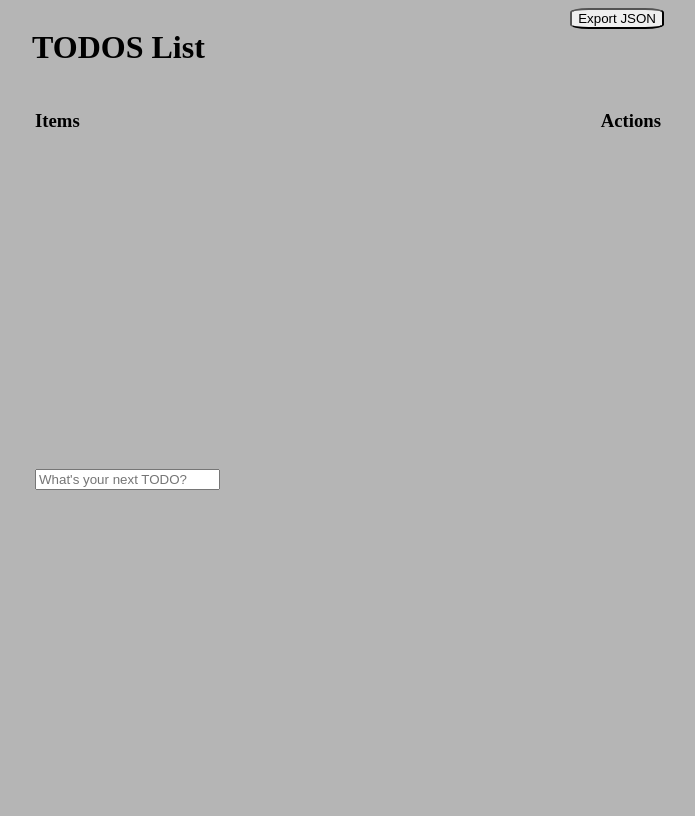
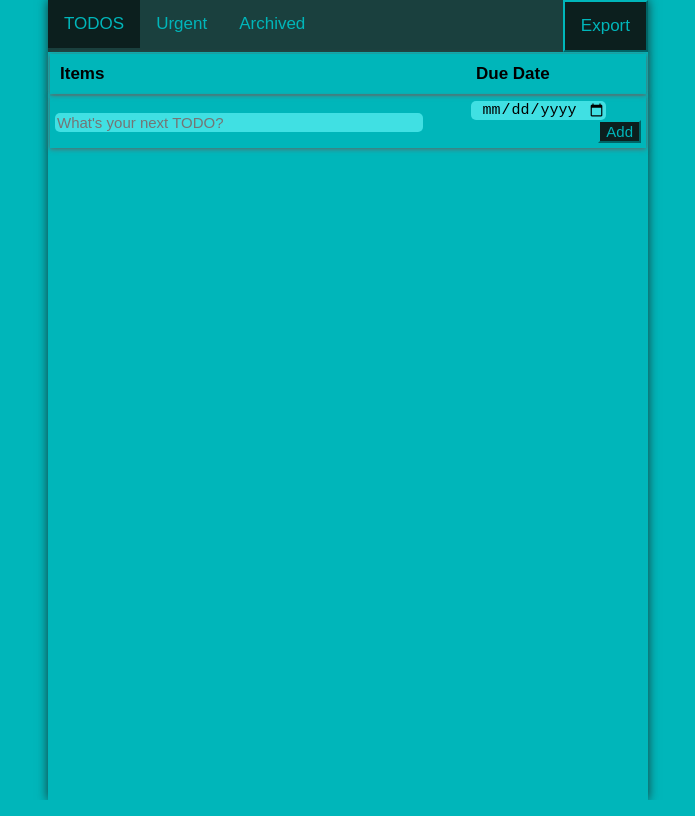
Before and after one commit to adrian-lui/todolist_assignment, a plain HTML site: page index.html in a window 1280 px wide. Shown: the whole page, without its empty margins (292-987 px from the left). Drawn offline with Linux system fonts and the light colour scheme.

Commit message:
styled the structure. Can add todo row to table

```diff
--- a/index.html
+++ b/index.html
@@ -1,37 +1,47 @@
 <!DOCTYPE html>
 <html lang="en">
   <head>
-    <meta charset="UTF-8">
-    <meta http-equiv="X-UA-Compatible" content="IE=edge">
-    <meta name="viewport" content="width=device-width, initial-scale=1.0">
-    <link href="styles/style.css" rel="stylesheet">
+    <meta charset="UTF-8" />
+    <meta http-equiv="X-UA-Compatible" content="IE=edge" />
+    <meta name="viewport" content="width=device-width, initial-scale=1.0" />
+    <link href="styles/style.css" rel="stylesheet" />
     <title>TODOS List</title>
   </head>
   <body>
     <div id="container">
-        <!-- <div id="headBar"> -->
-            <div id="title" class="left"><h1>TODOS List</h1></div>
-            <button id="exportBtn" class=right>Export JSON</button>
-        <!-- </div> -->
-        <table id="todosTable">
-            <thead id="todosHead">
+      <div class="topnav">
+        <a class="active" href="#">TODOS</a>
+        <a href="#argent">Urgent</a>
+        <a href="#archived">Archived</a>
+        <button id="exportButton">Export</a>
+      </div>
+      <table id="todos-table">
+        <colgroup>
+            <col span="1">
+            <col span="1" style="width: 180px;">
+        </colgroup>
+        <thead id="todos-head">
           <tr>
-                    <th class="left"><h3>Items</h3></th>
-                    <th class="right"><h3>Actions</h3></th>
+            <th>Items</th>
+            <th>Due Date</th>
+          </tr>
+          <tr>
+            <td>
+              <input id="nextTodo" type="text" placeholder="What's your next TODO?" />
+            </td>
+            <td>
+                <input type="date" id="todoDueDate">
+                <button id="addButton">Add</button>
+            </td>
           </tr>
         </thead>
-            <tbody id="todosBody">
-                <tr>
-                    <td>
-                        <input type="text" placeholder="What's your next TODO?">
-                    </td>
-                </tr>
+        <tbody id="todos-body">
         </tbody>
       </table>
     </div>
     <script type="module">
-        import { init } from "./scripts/main.js"
-        init()
+      import { init } from "./scripts/main.js";
+      init();
     </script>
   </body>
 </html>
--- a/scripts/main.js
+++ b/scripts/main.js
@@ -1,4 +1,40 @@
+const jsonCache = {
+  todos: [],
+  archived: [],
+};
+
 export function init() {
-    const tHead = document.getElementById("todosHead")
-    const tBody = document.getElementById("todosBody")
+  const tHead = document.getElementById("todos-head");
+  const nextTodo = document.getElementById("nextTodo");
+  const addButton = document.getElementById("addButton");
+  const todoDueDate = document.getElementById("todoDueDate");
+
+  addButton.addEventListener("click", function (e) {
+    e.preventDefault();
+    const todoValue = nextTodo.value;
+    const dateValue = todoDueDate.value;
+    const hashtags = nextTodo.value
+      .split(" ")
+      .filter((word) => word.at(0) == "#");
+    const todo = new Todo(todoValue, dateValue, hashtags);
+    jsonCache.todos.push(todo);
+    createRow(todoValue, dateValue, hashtags);
+  });
 }
+
+const Todo = function (todo, date, hashtags) {
+  this.todo = todo;
+  this.date = date;
+  this.hashtags = hashtags;
+};
+
+const createRow = function (todo, date, hashtags) {
+  const tBody = document.getElementById("todos-body");
+  const row = document.createElement("tr");
+  row.classList.add(jsonCache.todos.length % 2 === 0 ? "dark" : "light");
+  row.innerHTML = `
+    <td>${todo}</td>
+    <td>${date} ${hashtags}</td>
+    `;
+  tBody.prepend(row);
+};
--- a/styles/style.css
+++ b/styles/style.css
@@ -1,30 +1,135 @@
 body {
-    background-color: rgb(181, 181, 181);
+  background-color: #00b6ba;
+  font-family: Arial, Helvetica, sans-serif;
+  margin: 0;
+  overflow: hidden;
 }
 
 #container {
-    max-width: 50%;
-    height: 100vh;
-    margin-left: auto;
-    margin-right: auto;
+  max-width: 600px;
+  min-width: 300px;
+  height: 100vh;
+  margin-left: auto;
+  margin-right: auto;
+  box-shadow: 0px 0px 10px #163837;
 }
 
-#title {
+#todos-table {
+  width: 100%;
+  max-height: 80vh;
+  min-height: 80px;
 }
 
-#exportBtn {
-    border-radius: 20%;
+#nextTodo {
+  width: 90%;
 }
 
-#todosTable {
-    width: 100%;
-    height: 90vh;
+#todoDueDate {
+  text-align: center;
 }
 
-.left {
-    float: left;
+#addButton {
+  float: right;
+  background-color: #0c1f1e;
+  border-color: #00b6ba;
+  color: #00b6ba;
+  text-align: center;
+  /* padding: 14px 16px; */
+  text-decoration: none;
+  font-size: 15px;
 }
 
-.right {
-    float: right;
+th {
+  text-align: left;
+  padding: 10px;
+  font-size: 17px;
 }
+
+td {
+  word-break: break-all;
+  text-align: left;
+  padding: 5px;
+  font-size: 17px;
+}
+
+tr {
+  box-shadow: 0px 1px 5px rgb(100, 100, 100);
+}
+
+input {
+  float: left;
+  background-color: #40e0e3;
+  font-size: 15px;
+  border-width: 0px;
+  border-radius: 5px;
+}
+
+button {
+  cursor: pointer;
+}
+
+input.active {
+  background-color: #40e0e3;
+  border-width: 0px;
+}
+
+#todos-body td {
+  font-size: 15px;
+  transition: 0.2s;
+}
+
+#todos-body td:hover {
+  box-shadow: 0px 0px 5px #40e0e3;
+}
+
+.topnav {
+  overflow: hidden;
+  background-color: #1a403e;
+}
+
+.topnav a {
+  float: left;
+  color: #00b6ba;
+  text-align: center;
+  padding: 14px 16px;
+  text-decoration: none;
+  font-size: 17px;
+}
+
+.topnav a:hover {
+  background-color: #163837;
+  color: #00b6ba;
+}
+
+.topnav a.active {
+  background-color: #0c1f1e;
+  color: #00b6ba;
+}
+
+.topnav button {
+  float: right;
+  background-color: #0c1f1e;
+  border-color: #00b6ba;
+  color: #00b6ba;
+  text-align: center;
+  padding: 14px 16px;
+  text-decoration: none;
+  font-size: 17px;
+}
+
+.topnav button:hover {
+  opacity: 0.8;
+}
+
+.topnav button:active {
+  opacity: 0.5;
+}
+
+.dark {
+  background-color: #163837;
+  color: #00b6ba;
+}
+
+.light {
+  background-color: #00b6ba;
+}
```
Lines whose indentation alone changed are shown as unchanged.
